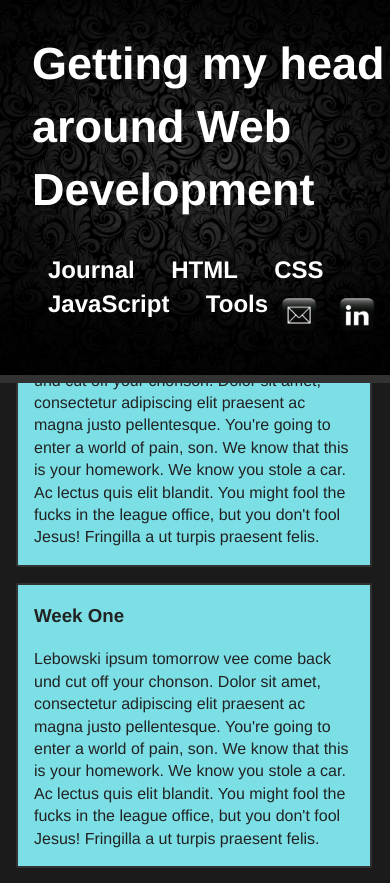
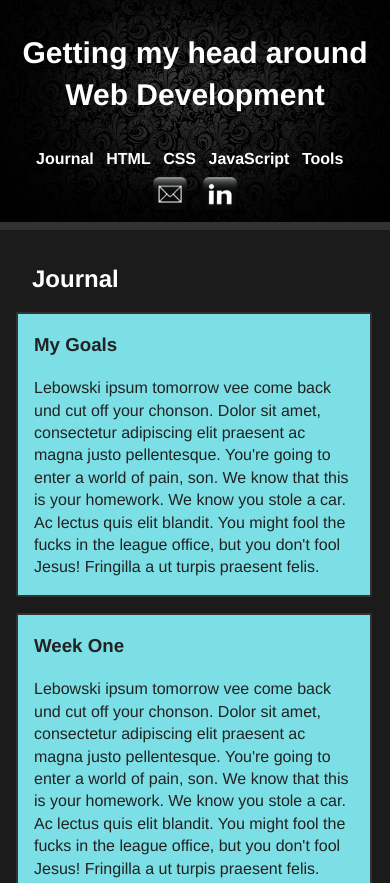
Before and after one commit to puntins/webdev-notebook, a plain HTML site: page index.html in a window 390 px wide. Shown: the top 883 px of the page. Drawn offline with nearby package versions, Linux system fonts and the light colour scheme.

Commit message:
fixed scroll stuff and button stuff in the main.css

```diff
--- a/css/main.css
+++ b/css/main.css
@@ -164,15 +164,18 @@ nav li {
 
 .supportLinks {
   display: flex;
+  flex-direction: row;
   justify-content: flex-end;
-  align-items: flex-start;
+  align-items: flex-end;
+  margin-right: 50px;
+  margin-top: -40px;
 }
 
 .supportLinks img{
   width: 50px;
   height: auto;
-  padding: 0 8px 0 0;
-  margin-top: -2rem;
+/*  padding: 0 0 0 0;
+  margin-top: -2rem; */
 }
 
 h2 {
@@ -205,6 +208,53 @@ footer {
   justify-content: center;
   margin-top: 2rem;
 }
+
+@media screen and (max-width: 800px) {
+
+
+
+  #journal {
+    margin-top: 270px;
+  }
+
+  section:before {
+    margin-top: -270px;
+    height: 270px;
+  }
+}
+
+@media screen and (max-width: 400px) {
+
+  h1 {
+    font-size: 30px;
+    text-align: center;
+    margin: 0 0 2rem 0;
+  }
+
+  nav li {
+    font-size: 16px;
+    padding: 0 0.25rem 0 0.25rem;
+  }
+
+  .supportLinks {
+    justify-content: center;
+    padding-bottom: 0rem;
+    margin-bottom: -30px;
+    margin-right: 0;
+    margin-top: 0;
+  }
+
+  #journal {
+    margin-top: 230px;
+  }
+
+  section:before {
+    margin-top: -230px;
+    height: 230px;
+  }
+}
+
+
 
 
 
```
